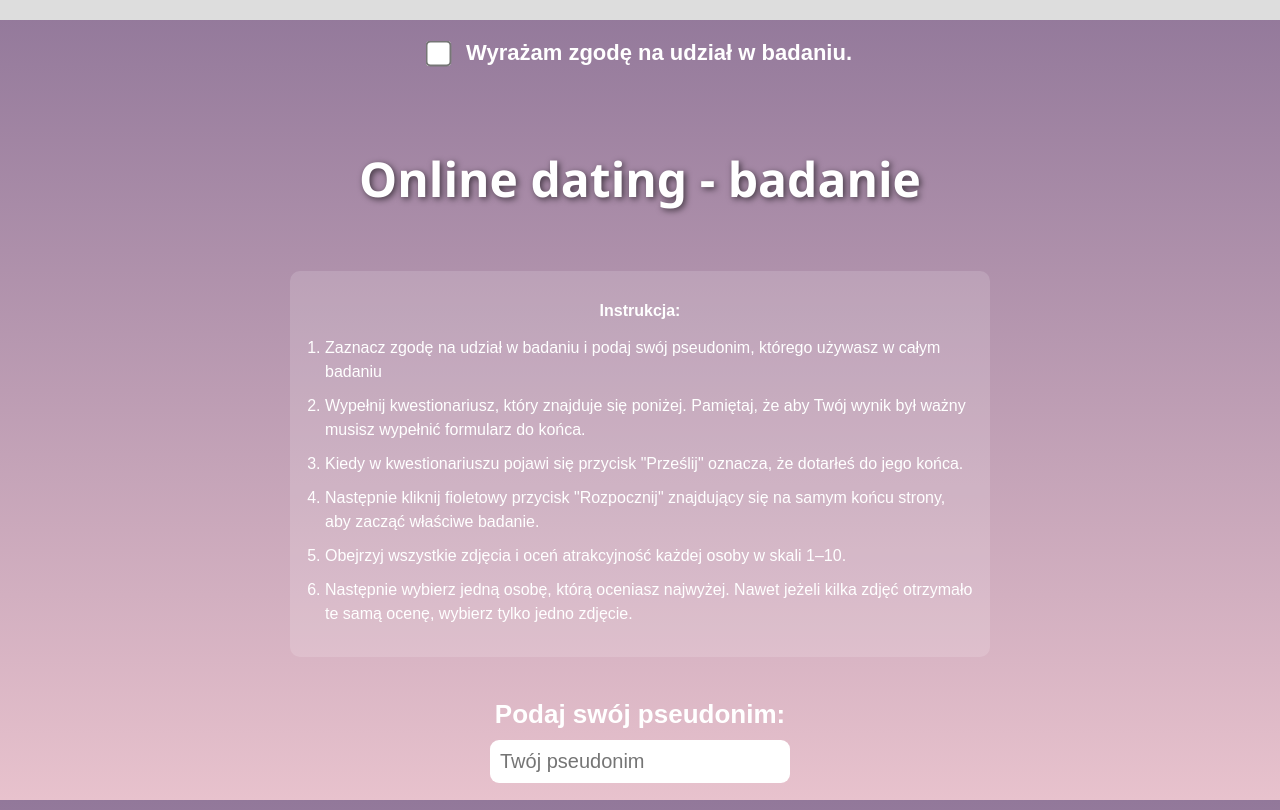
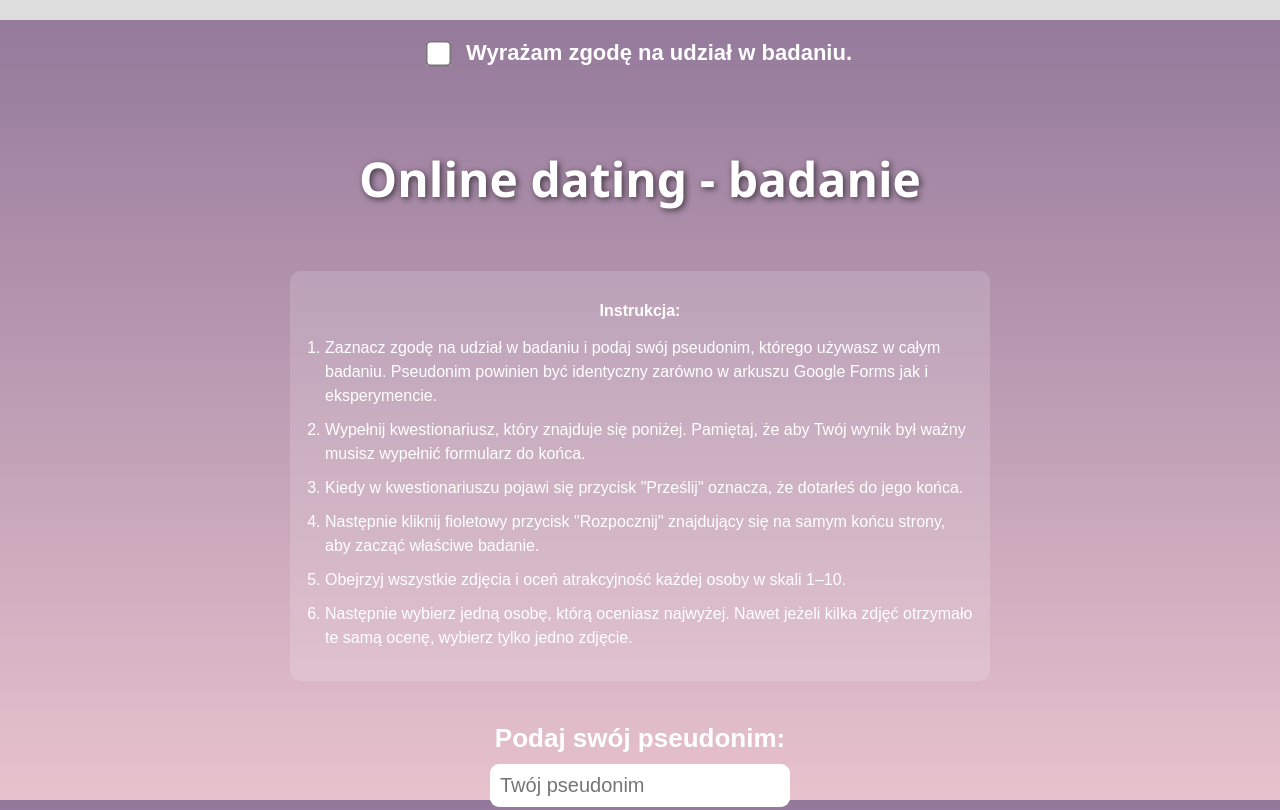
Before and after one commit to MBee999/online-dating-symulacja, a website: page index.html in a window 1280 px wide. Shown: the top 810 px of the page. Drawn offline with Linux system fonts and the light colour scheme.

Commit message:
Update index.html

```diff
--- a/index.html
+++ b/index.html
@@ -310,7 +310,7 @@ body {
   <div id="instructionBeforeChoice">
   <p><strong>Instrukcja:</strong></p>
     <ol>
-      <li>Zaznacz zgodę na udział w badaniu i podaj swój pseudonim, którego używasz w całym badaniu</li>
+      <li>Zaznacz zgodę na udział w badaniu i podaj swój pseudonim, którego używasz w całym badaniu. Pseudonim powinien być identyczny zarówno w arkuszu Google Forms jak i eksperymencie.</li>
       <li>Wypełnij kwestionariusz, który znajduje się poniżej. Pamiętaj, że aby Twój wynik był ważny musisz wypełnić formularz do końca.</li>
       <li>Kiedy w kwestionariuszu pojawi się przycisk "Prześlij" oznacza, że dotarłeś do jego końca.</li>
       <li>Następnie kliknij fioletowy przycisk "Rozpocznij" znajdujący się na samym końcu strony, aby zacząć właściwe badanie.</li>
```
